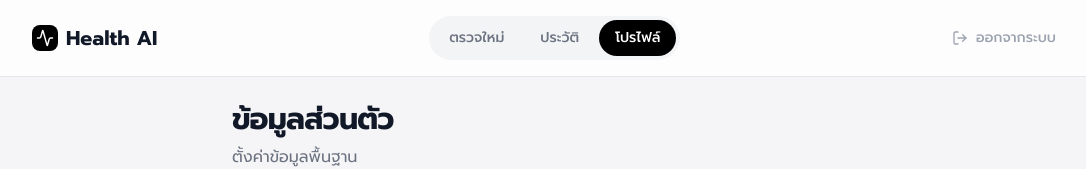
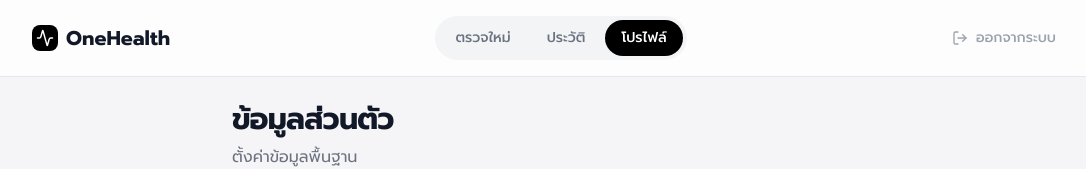
Before and after one commit to siamsquared/health-logs, a React (Vite) app: page /onehealth/profile in a window 1280 px wide. Shown: the top 169 px of the page, without its empty margins (96-1182 px from the left). Built offline with nearby package versions, Linux system fonts and the light colour scheme; no server answers; the database is empty; sample sign-in values are in the browser's storage.

Commit message:
Change project name label in Navbar

```diff
--- a/src/components/Navbar.tsx
+++ b/src/components/Navbar.tsx
@@ -24,7 +24,7 @@ export default function Navbar() {
                         <div className="bg-black text-white p-1 rounded-lg">
                             <Activity size={18} />
                         </div>
-                        Health AI
+                        OneHealth
                     </Link>
 
                     <button onClick={handleLogout}
```
